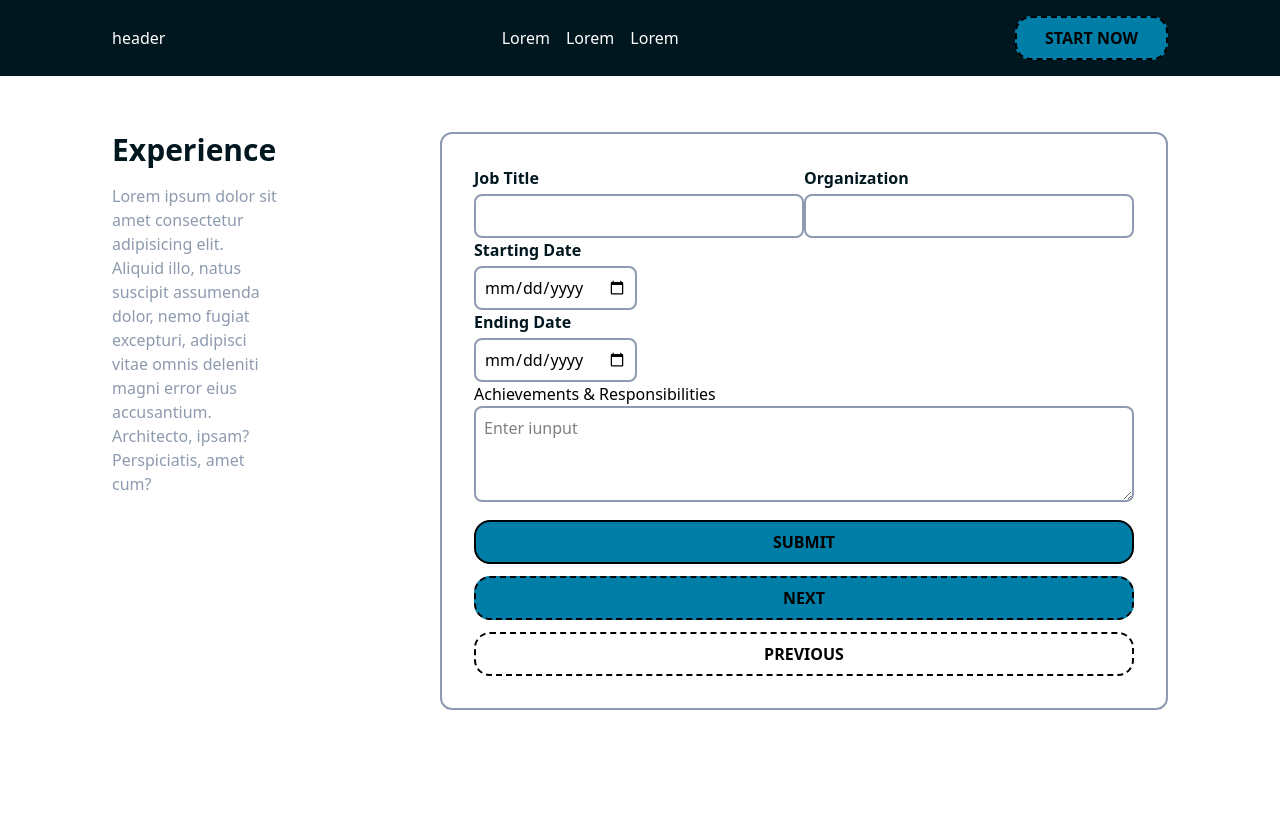
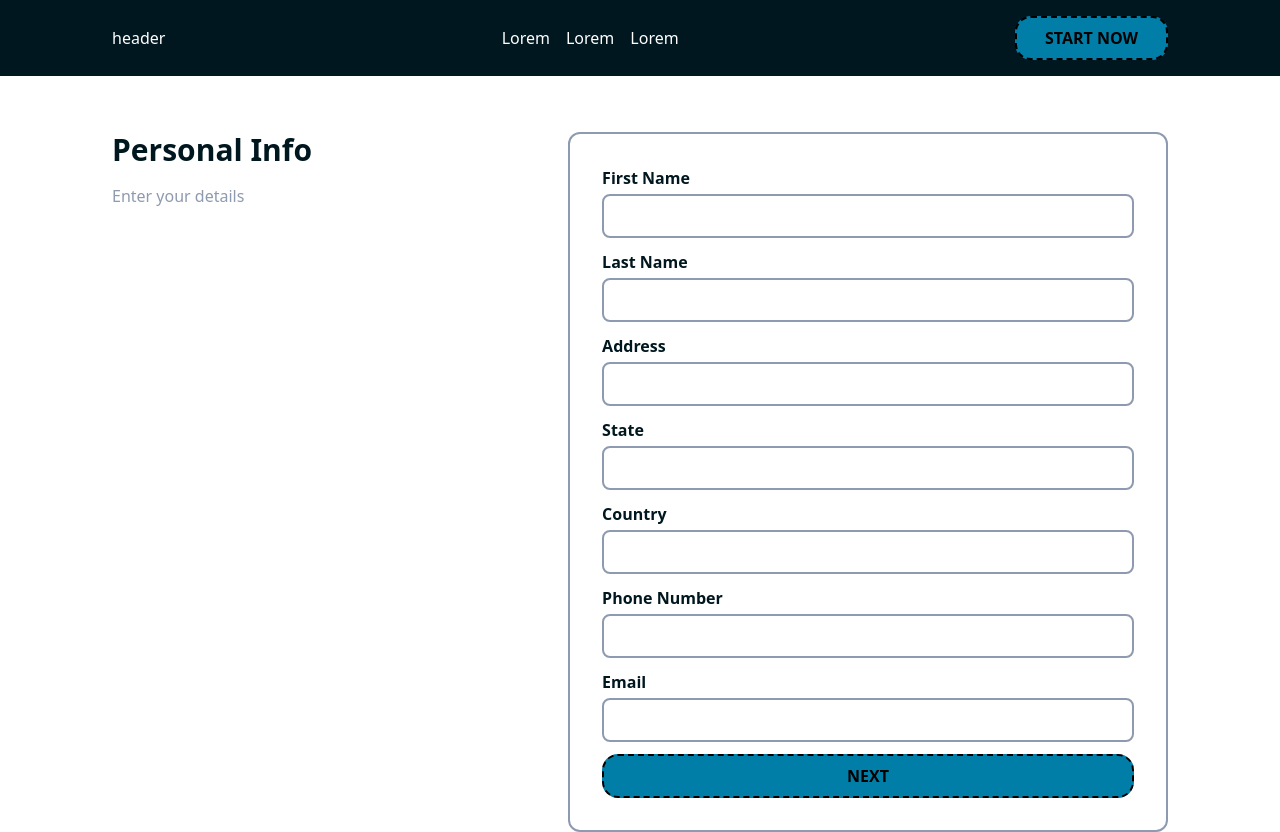
Before and after one commit to Hamid-Usman/second-wave, a Next.js app: page /create-resume in a window 1280 px wide. Before the commit the page ends 800 px from the top, so only its background shows below. Built offline with nearby package versions, Linux system fonts and the light colour scheme.

Commit message:
add education and references sections with validation schemas to multi-page form

```diff
--- a/app/create-resume/page.tsx
+++ b/app/create-resume/page.tsx
@@ -6,19 +6,24 @@ import { FormProvider, useForm } from "react-hook-form";
 import Schemas1 from "./schemas/schema1";
 import Schemas2 from "./schemas/schemas2";
 import Schemas3 from "./schemas/schemas3";
+import Schemas4 from "./schemas/schemas4";
+import Schemas5 from "./schemas/shemas5";
 import { yupResolver } from "@hookform/resolvers/yup";
 import { AnimatePresence, motion } from "framer-motion";
-import { useState } from "react";
+import { useMemo, useState } from "react";
 import Expertise from "./sections/expertise";
 import FormHeader from "@/components/header/resumeHeader";
 import Experience from "./sections/experience";
+import Education from "./sections/education";
+import Reference from "./sections/references";
 
-const schemas: Array<any> =[Schemas1, Schemas2, Schemas3]
+const schemas: Array<any> =[Schemas1, Schemas2, Schemas3, Schemas4, Schemas5]
 export default function Load(){
-    const [page, setPage] = useState(3)
+    const [page, setPage] = useState(1)
+    const selectedSchema = useMemo(() => schemas[page - 1], [page]);
 
     const methods = useForm({
-        resolver: yupResolver(schemas[page - 1]),
+        resolver: yupResolver(selectedSchema),
         mode: "onChange",
     });
 
@@ -61,6 +66,12 @@ export default function Load(){
         ease: "anticipate",
         duration: 0.8,
     };
+
+    const formHeader = useMemo(() => {
+        if (page === 1) return <FormHeader heading="Personal Info" subHeading="Enter your details" />;
+        if (page === 2) return <FormHeader heading="Key skills" subHeading="Highlight your expertise" />;
+        if (page === 3) return <FormHeader heading="Experience" subHeading="Add your job history" />;
+    }, [page]);
     return (
         <div className="flex flex-col lg:flex-row gap-4 xl:gap-40">
             <AnimatePresence mode="wait">
@@ -72,9 +83,7 @@ export default function Load(){
                     variants={slideLeft}
                     transition={pageTransition}
                     className="flex flex-col text-center lg:text-start gap-4 sm:w-[550px]">
-                        {page === 1 && <FormHeader heading="Personal Info" subHeading="Lorem ipsum dolor sit amet consectetur adipisicing elit. Aliquid illo, natus suscipit assumenda dolor, nemo fugiat excepturi, adipisci vitae omnis deleniti magni error eius accusantium. Architecto, ipsam? Perspiciatis, amet cum?" />}
-                        {page === 2 && <FormHeader heading="Key skills" subHeading="Lorem ipsum dolor sit amet consectetur adipisicing elit. Aliquid illo, natus suscipit assumenda dolor, nemo fugiat excepturi, adipisci vitae omnis deleniti magni error eius accusantium. Architecto, ipsam? Perspiciatis, amet cum?" />}
-                        {page === 3 && <FormHeader heading="Experience" subHeading="Lorem ipsum dolor sit amet consectetur adipisicing elit. Aliquid illo, natus suscipit assumenda dolor, nemo fugiat excepturi, adipisci vitae omnis deleniti magni error eius accusantium. Architecto, ipsam? Perspiciatis, amet cum?" />}
+                        {formHeader}
                 </motion.div>
             </AnimatePresence>
             <FormProvider {...methods}>
@@ -91,8 +100,10 @@ export default function Load(){
                             {page === 1 && <PersonalInfos register={register} errors={errors} />}
                             {page === 2 && <Expertise register={register} errors={errors} />}
                             {page === 3 && <Experience register={register} errors={errors} />}
+                            {page === 4 && <Education register={register} errors={errors} /> }
+                            {page === 5 && <Reference register={register} errors={errors} /> }
 
-                            {page === 3 && <Button onClick={() => handleSubmit((onSubmit))}  className="border-solid hover:bg-primary">Submit</Button>}
+                            {page === 5 && <Button onClick={() => handleSubmit((onSubmit))}  className="border-solid hover:bg-primary">Submit</Button>}
                             <Button onClick={() => handleSubmit(() => setPage(page + 1))()} className="bg-primary" >Next</Button>
                             {page > 1 && <Button className="bg-white" onClick={() => setPage(page - 1)}>Previous</Button>}
                     </motion.form>
--- /dev/null
+++ b/app/create-resume/schemas/schemas4.ts
@@ -0,0 +1,10 @@
+import * as yup from "yup"
+
+const Schemas4 = yup.object().shape({
+    degree: yup.string().required("Field is required"),
+    institution: yup.string().required("Field is required"),
+    graduation: yup.string().required("Field is required"),
+    remark: yup.string().required("Field is required")
+})
+
+export default Schemas4
--- /dev/null
+++ b/app/create-resume/schemas/shemas5.ts
@@ -0,0 +1,10 @@
+import * as yup from "yup"
+
+const Schemas5 = yup.object().shape({
+    reference: yup.string().required("Field is required"),
+    relationship: yup.string().required("Field is required"),
+    email: yup.string().email("please input a valid email").required("Field is required"),
+    phone: yup.number().required("Field is required")
+})
+
+export default Schemas5
--- /dev/null
+++ b/app/create-resume/sections/education/index.tsx
@@ -0,0 +1,12 @@
+import FormInput from "@/components/form/formInput";
+
+export default function Education({register, errors}: any) {
+    return (
+        <>
+            <FormInput label="Degree" type="type" register={register("degree")} error={errors.degree?.message} />
+            <FormInput label="Institution" type="text" register={register("institution")} error={errors.institution?.message} />
+            <FormInput label="Graduation Year" type="number" register={register("graduation")} error={errors.graduation?.message} />
+            <FormInput label="Remark" type="text" register={register("remark")} error={errors.remark?.message} />
+        </>
+    )
+}
--- /dev/null
+++ b/app/create-resume/sections/references/index.tsx
@@ -0,0 +1,12 @@
+import FormInput from "@/components/form/formInput";
+
+export default function Reference({register, errors}: any) {
+    return (
+        <>
+            <FormInput label="Reference Name" type="text" register={register("reference")} error={errors.reference?.message} />
+            <FormInput label="Relationship" type="text" register={register("relationship")} error={errors.relationship?.message} />
+            <FormInput label="Email" type="email" register={register("email")} error={errors.email?.message} />
+            <FormInput label="Phone Number" type="number" register={register("phone")} error={errors.phone?.message} />
+        </>
+    )
+}
```
